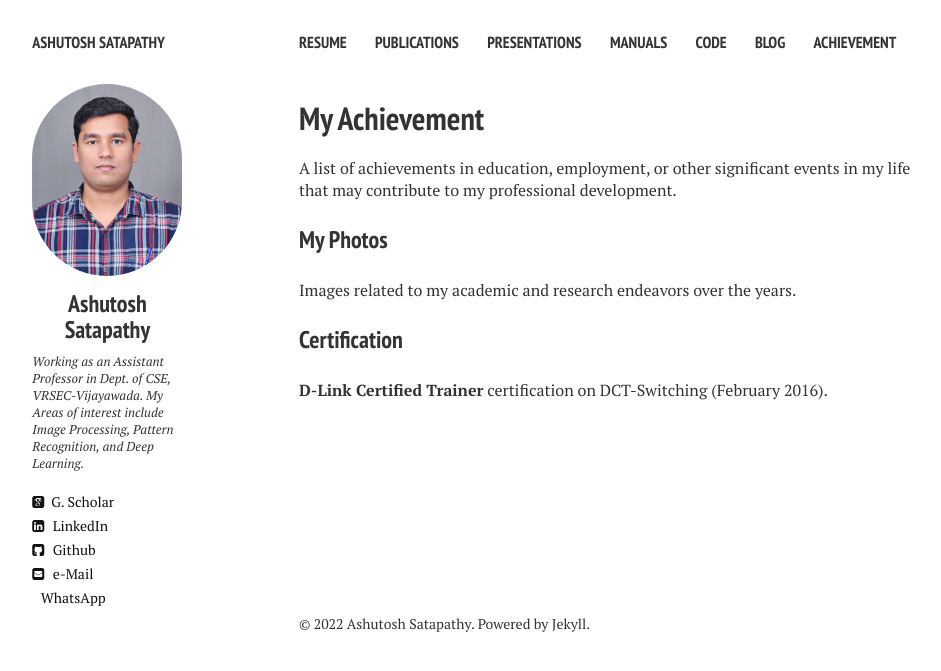
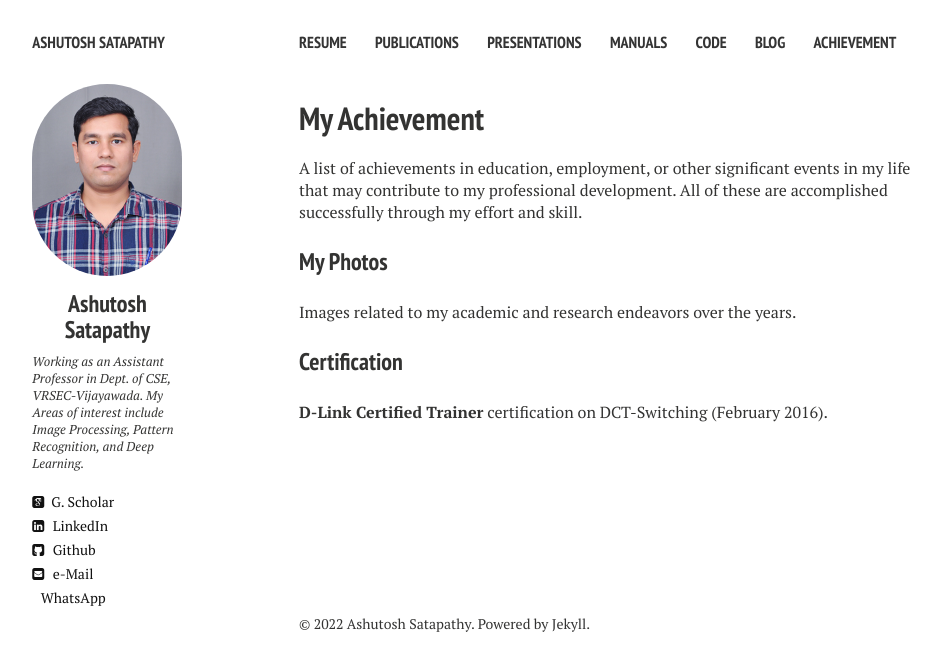
Before and after one commit to ashutoshsatapathy1990/ashutoshsatapathy1990.github.io, a Jekyll site: the page built from achievement.md, in a window 1280 px wide. Shown: the top 671 px of the page, without its empty margins (21-962 px from the left). Built offline with Jekyll 4.4.1, drawn with Linux system fonts in a browser that asks for light colours; nearby versions of some CDN libraries.

Commit message:
Update achievement.md

```diff
--- a/achievement.md
+++ b/achievement.md
@@ -7,7 +7,7 @@ modified: 02-04-2022
 comments: false
 ---
 
-A list of achievements in education, employment, or other significant events in my life that may contribute to my professional development.
+A list of achievements in education, employment, or other significant events in my life that may contribute to my professional development. All of these are accomplished successfully through my effort and skill.
 
 ### My Photos
 
```
